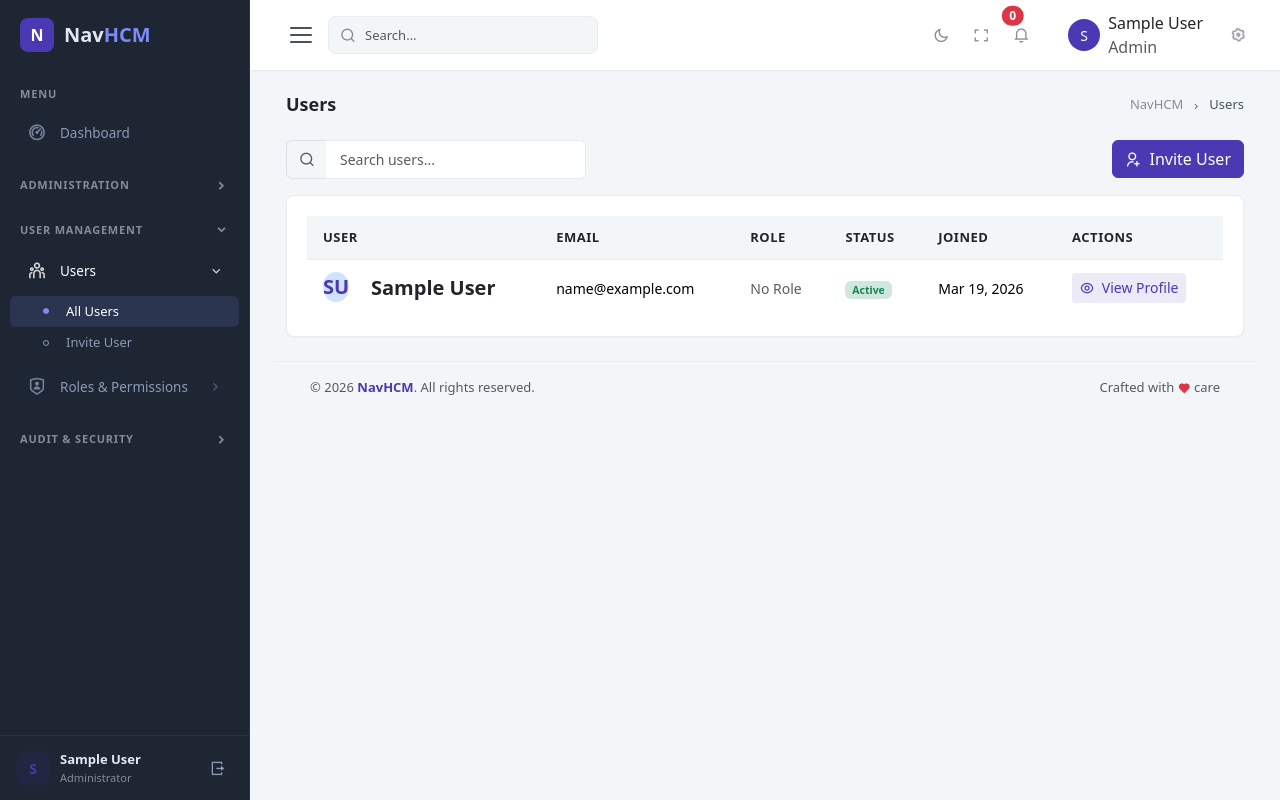
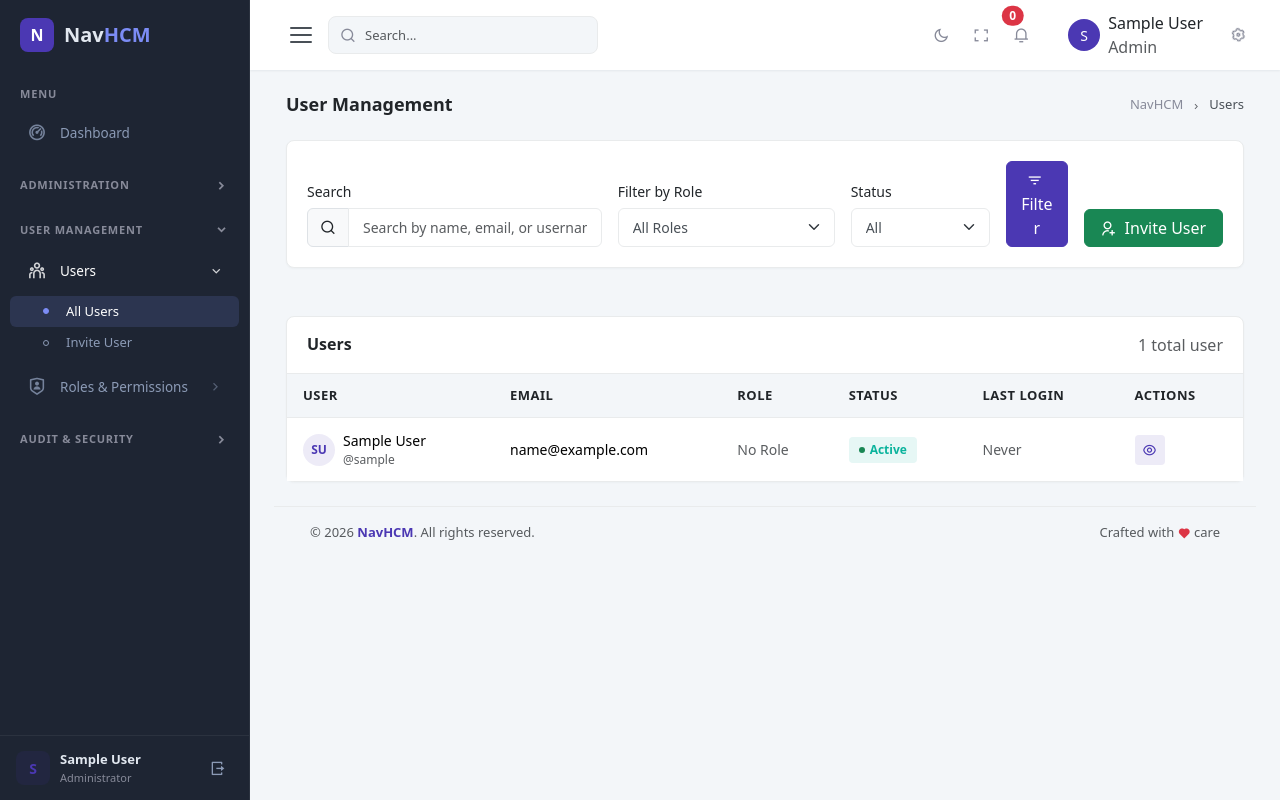
Before and after one commit to Navaid-KloneIT/NavSCM, a Django app: page /accounts/users/ in a window 1280 px wide. Run offline with Django 4.2, Linux system fonts and the light colour scheme; the visitor is signed in with stand-in values (Sample User, id 1); data comes from the database, SQL or seed files in the repository; some libraries are stand-ins or nearby versions.

Commit message:
Redesign user list page to match NavHRM design pattern

```diff
--- a/templates/accounts/user_list.html
+++ b/templates/accounts/user_list.html
@@ -1,42 +1,61 @@
 {% extends "base.html" %}
-{% load static %}
 
-{% block title %}Users{% endblock %}
+{% block title %}User Management{% endblock %}
 
 {% block content %}
-<!-- Page Title -->
-<div class="row">
-    <div class="col-12">
-        <div class="page-title-box d-sm-flex align-items-center justify-content-between">
-            <h4 class="mb-sm-0">Users</h4>
-            <div class="page-title-right">
-                <ol class="breadcrumb m-0">
-                    <li class="breadcrumb-item"><a href="/">NavHCM</a></li>
+<div class="page-title-box">
+    <h4>User Management</h4>
+    <nav aria-label="breadcrumb">
+        <ol class="breadcrumb mb-0">
+            <li class="breadcrumb-item"><a href="{% url 'dashboard' %}">NavHCM</a></li>
             <li class="breadcrumb-item active">Users</li>
         </ol>
+    </nav>
+</div>
+
+<!-- Search & Filters -->
+<div class="row mb-4">
+    <div class="col-12">
+        <div class="card">
+            <div class="card-body">
+                <form method="GET" action="{% url 'accounts:user_list' %}">
+                    <div class="row g-3 align-items-end">
+                        <div class="col-md-4">
+                            <label class="form-label">Search</label>
+                            <div class="input-group">
+                                <span class="input-group-text"><i class="ri-search-line"></i></span>
+                                <input type="text" class="form-control" name="q" value="{{ request.GET.q }}" placeholder="Search by name, email, or username...">
                             </div>
                         </div>
+                        <div class="col-md-3">
+                            <label class="form-label">Filter by Role</label>
+                            <select class="form-select" name="role">
+                                <option value="">All Roles</option>
+                                {% for role in roles %}
+                                <option value="{{ role.pk }}" {% if request.GET.role == role.pk|stringformat:"d" %}selected{% endif %}>{{ role.name }}</option>
+                                {% endfor %}
+                            </select>
+                        </div>
+                        <div class="col-md-2">
+                            <label class="form-label">Status</label>
+                            <select class="form-select" name="status">
+                                <option value="">All</option>
+                                <option value="active" {% if request.GET.status == 'active' %}selected{% endif %}>Active</option>
+                                <option value="inactive" {% if request.GET.status == 'inactive' %}selected{% endif %}>Inactive</option>
+                            </select>
+                        </div>
+                        <div class="col-md-1">
+                            <button type="submit" class="btn btn-primary w-100">
+                                <i class="ri-filter-3-line me-1"></i> Filter
+                            </button>
+                        </div>
+                        <div class="col-md-2">
+                            <a href="{% url 'accounts:user_invite' %}" class="btn btn-success w-100">
+                                <i class="ri-user-add-line me-1"></i> Invite User
+                            </a>
                         </div>
                     </div>
-
-<!-- Action Bar -->
-<div class="row mb-3">
-    <div class="col-12">
-        <div class="d-flex flex-wrap align-items-center justify-content-between gap-2">
-            <div class="flex-shrink-0">
-                <form method="get" action="" class="d-inline-block">
-                    <div class="input-group" style="width: 300px;">
-                        <span class="input-group-text bg-transparent border-end-0">
-                            <i class="ri-search-line text-muted"></i>
-                        </span>
-                        <input type="text" class="form-control border-start-0" name="q" placeholder="Search users..." value="{{ request.GET.q|default:'' }}">
-                    </div>
                 </form>
-            </div>
-            <div class="flex-shrink-0">
-                <a href="{% url 'accounts:user_invite' %}" class="btn btn-primary">
-                    <i class="ri-user-add-line me-1"></i> Invite User
-                </a>
             </div>
         </div>
     </div>
@@ -45,75 +64,92 @@
 <!-- Users Table -->
 <div class="row">
     <div class="col-12">
-        <div class="card">
-            <div class="card-body">
+        <div class="card table-card">
+            <div class="card-header">
+                <h5>Users</h5>
+                <span class="text-muted">{{ users|length }} total user{{ users|length|pluralize }}</span>
+            </div>
+            <div class="card-body p-0">
                 <div class="table-responsive">
-                    <table class="table table-hover table-nowrap align-middle mb-0">
-                        <thead class="table-light">
+                    <table class="table mb-0">
+                        <thead>
                             <tr>
-                                <th scope="col">User</th>
-                                <th scope="col">Email</th>
-                                <th scope="col">Role</th>
-                                <th scope="col">Status</th>
-                                <th scope="col">Joined</th>
-                                <th scope="col">Actions</th>
+                                <th>User</th>
+                                <th>Email</th>
+                                <th>Role</th>
+                                <th>Status</th>
+                                <th>Last Login</th>
+                                <th>Actions</th>
                             </tr>
                         </thead>
                         <tbody>
                             {% for user in users %}
                             <tr>
                                 <td>
-                                    <div class="d-flex align-items-center">
-                                        <div class="avatar-sm me-3 flex-shrink-0">
-                                            <div class="avatar-title bg-primary-subtle text-primary rounded-circle fs-5">
-                                                {{ user.first_name|first|default:user.email|first|upper }}{{ user.last_name|first|upper }}
-                                            </div>
+                                    <div class="d-flex align-items-center gap-2">
+                                        <div class="avatar avatar-sm">
+                                            {% if user.avatar %}
+                                                <img src="{{ user.avatar.url }}" alt="{{ user.get_full_name }}">
+                                            {% else %}
+                                                {{ user.get_initials }}
+                                            {% endif %}
                                         </div>
                                         <div>
-                                            <h5 class="fs-14 mb-0">
-                                                {{ user.get_full_name|default:user.email }}
-                                            </h5>
+                                            <span class="fw-medium">{{ user.get_full_name|default:user.username }}</span>
+                                            <div class="text-muted" style="font-size: 12px;">@{{ user.username }}</div>
                                         </div>
                                     </div>
                                 </td>
                                 <td>{{ user.email }}</td>
                                 <td>
                                     {% if user.role %}
-                                        <span class="badge bg-info-subtle text-info">{{ user.role.name }}</span>
+                                        <span class="badge bg-soft-primary text-primary">{{ user.role.name }}</span>
                                     {% else %}
                                         <span class="text-muted">No Role</span>
                                     {% endif %}
                                 </td>
                                 <td>
                                     {% if user.is_active %}
-                                        <span class="badge bg-success-subtle text-success">Active</span>
+                                        <span class="status-badge badge-soft-success">
+                                            <span class="status-dot bg-success"></span>
+                                            Active
+                                        </span>
                                     {% else %}
-                                        <span class="badge bg-danger-subtle text-danger">Inactive</span>
+                                        <span class="status-badge badge-soft-danger">
+                                            <span class="status-dot bg-danger"></span>
+                                            Inactive
+                                        </span>
                                     {% endif %}
                                 </td>
-                                <td>{{ user.date_joined|date:"M d, Y" }}</td>
                                 <td>
-                                    <a href="{% url 'accounts:profile' %}" class="btn btn-sm btn-soft-primary">
-                                        <i class="ri-eye-line me-1"></i> View Profile
+                                    {% if user.last_login %}
+                                        {{ user.last_login|date:"M d, Y H:i" }}
+                                    {% else %}
+                                        <span class="text-muted">Never</span>
+                                    {% endif %}
+                                </td>
+                                <td>
+                                    <div class="d-flex gap-1">
+                                        <a href="{% url 'accounts:profile' %}" class="btn btn-sm btn-soft-primary" data-bs-toggle="tooltip" title="View">
+                                            <i class="ri-eye-line"></i>
                                         </a>
+                                    </div>
                                 </td>
                             </tr>
                             {% empty %}
                             <tr>
                                 <td colspan="6" class="text-center py-5">
-                                    <div class="avatar-md mx-auto mb-3">
-                                        <div class="avatar-title bg-light text-secondary rounded-circle fs-1">
-                                            <i class="ri-user-line"></i>
-                                        </div>
-                                    </div>
-                                    <h5 class="text-muted mb-1">No users found</h5>
-                                    <p class="text-muted mb-0">
-                                        {% if request.GET.q %}
-                                            No users match your search "{{ request.GET.q }}". Try a different keyword.
+                                    <div class="text-muted">
+                                        <i class="ri-user-line" style="font-size: 48px; opacity: 0.3;"></i>
+                                        <p class="mt-2 mb-1">No users found</p>
+                                        <p class="mb-0" style="font-size: 13px;">
+                                            {% if request.GET.q or request.GET.role or request.GET.status %}
+                                                Try adjusting your search or filter criteria.
                                             {% else %}
                                                 Get started by inviting your first team member.
                                             {% endif %}
                                         </p>
+                                    </div>
                                 </td>
                             </tr>
                             {% endfor %}
```
Lines whose indentation alone changed are shown as unchanged.
